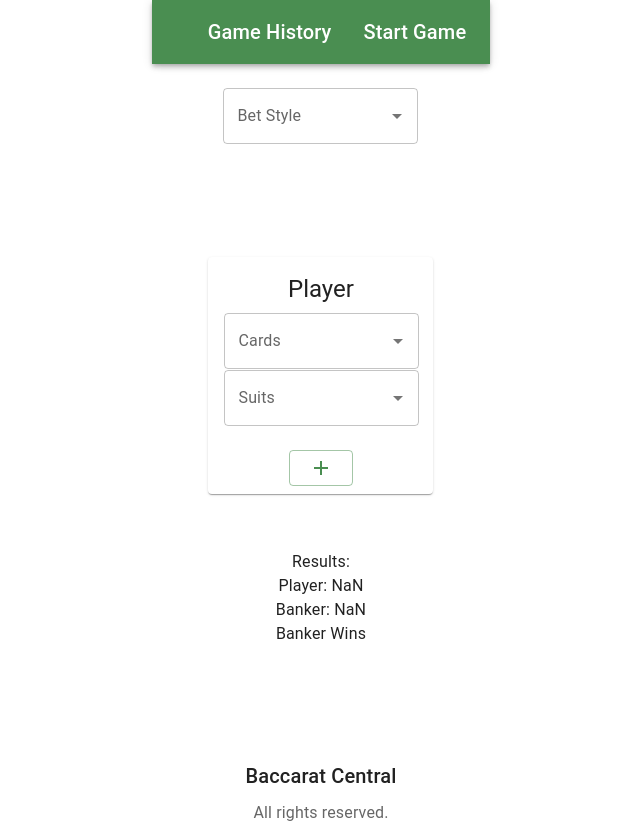
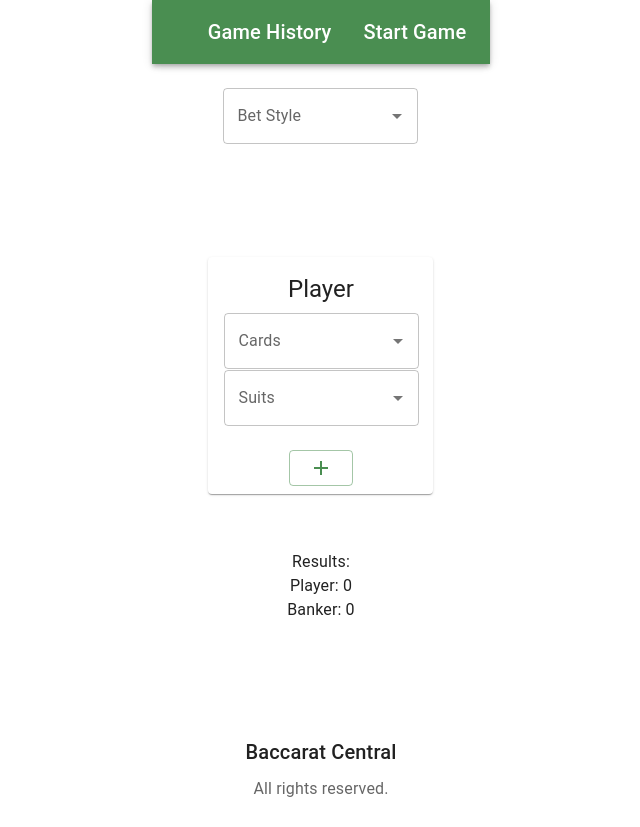
Before and after one commit to GWoottonIOD/Baccarat, a React (Vite) app in the folder Front-End/: page /startGame in a window 1280 px wide. Shown: the whole page, without its empty margins (319-959 px from the left). After the commit the page ends 803 px from the top, so only its background shows below. Built offline with nearby package versions, Linux system fonts and the light colour scheme.

Commit message:
Added tied, fixed NaN bug and seperate conditions for no results if less than 4, tied and if player or banker wins.

```diff
--- a/Front-End/src/components/startGame/Results.jsx
+++ b/Front-End/src/components/startGame/Results.jsx
@@ -16,19 +16,28 @@ export default function Results() {
     const calcBanker = parseResults(bankerOnly[0], bankerOnly[1], bankerOnly[2]? bankerOnly[2] : null)
 
     useEffect(() => {
-        setResult({
-            player: calcPlayer,
-            banker: calcBanker
-        });
+        hand.length >= 4
+            ?setResult({
+                player: calcPlayer,
+                banker: calcBanker
+            })
+            :null
     }, [hand]);
 
   return (
     <>
         <Typography>
             Results: <br />
-            Player: {result?.player}<br />
-            Banker: {result?.banker}<br />
-            {result?.player > result?.banker ? ' Player Wins' : ' Banker Wins'}
+            Player: {result.player}<br />
+            Banker: {result.banker}<br />
+            {hand.length >= 4
+                ?result.player === result.banker
+                    ? 'Tied'
+                    :result.player > result.banker
+                        ? 'Player Wins'
+                        : 'Banker Wins'
+                :null
+                }
         </Typography>
     </>
   )
```
